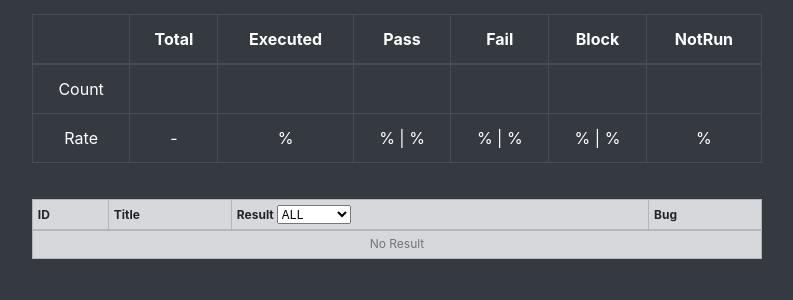
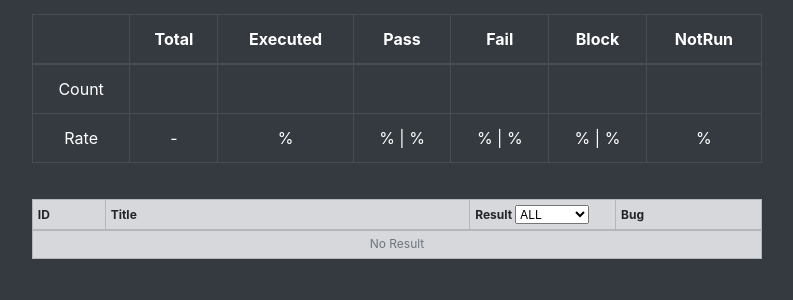
Before and after one commit to testlink-metrics/testlink-metrics-report, a Flask app: template metrics/templates/index.html in a window 1280 px wide. Shown: the part 223-523 px from the top of the page, without its empty margins (338-1131 px from the left). Run offline with Flask 2, Linux system fonts and the light colour scheme; the template is opened without the code that fills it, so the values that code supplies are empty; some libraries are stand-ins or nearby versions.

Commit message:
fix table width issue

```diff
--- a/metrics/templates/index.html
+++ b/metrics/templates/index.html
@@ -195,12 +195,12 @@
         </div>
         <div class="row" style="margin-top: 20px; font-size: 12px;">
           <div class="col-12">
-            <table class="table table-sm table-bordered table-secondary" id="tmrCaseTable">
+            <table class="table table-sm table-bordered table-secondary" id="tmrCaseTable" style="table-layout: fixed; word-break: break-all">
               <thead>
                 <tr>
-                  <th scope="col">ID</th>
-                  <th scope="col">Title</th>
-                  <th scope="col">Result
+                  <th scope="col" style="width: 10%">ID</th>
+                  <th scope="col" style="width: 50%">Title</th>
+                  <th scope="col" style="width: 20%">Result
                     <select id="tmrSelectResult">
                       <option value="">ALL</option>
                       <option value="PASS">PASS</option>
@@ -209,7 +209,7 @@
                       <option value="NOTRUN">NOTRUN</option>
                     </select>
                   </th>
-                  <th scope="col">Bug</th>
+                  <th scope="col" style="width: 20%">Bug</th>
                 </tr>
               </thead>
               <tbody>
```
Also changed, not shown: metrics/templates/case.html (+6 -6 lines).
